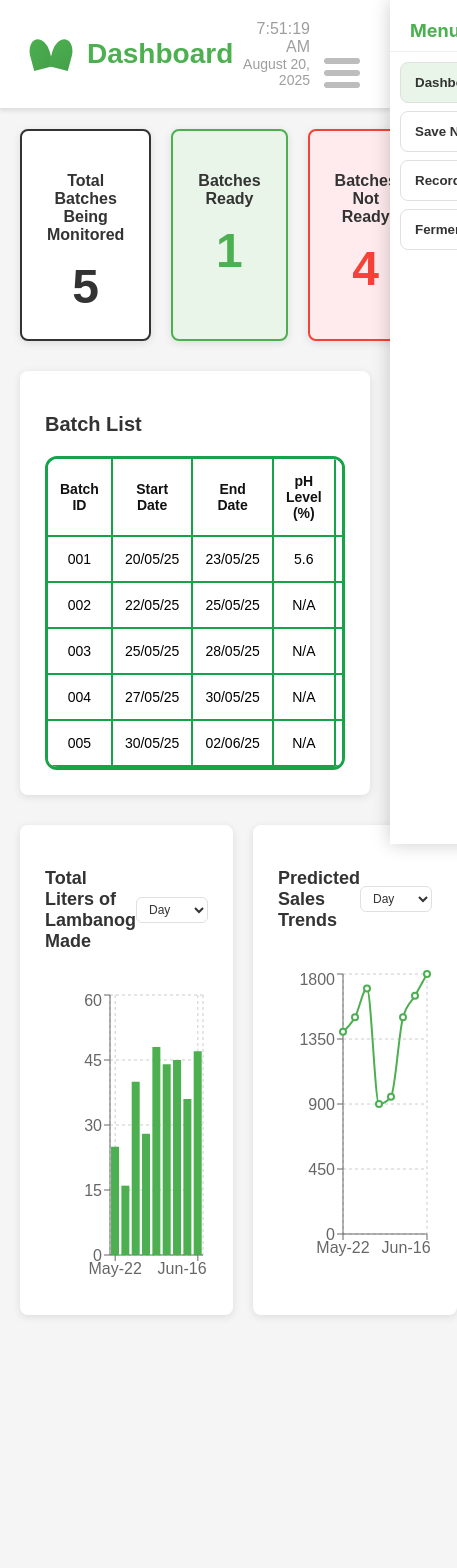
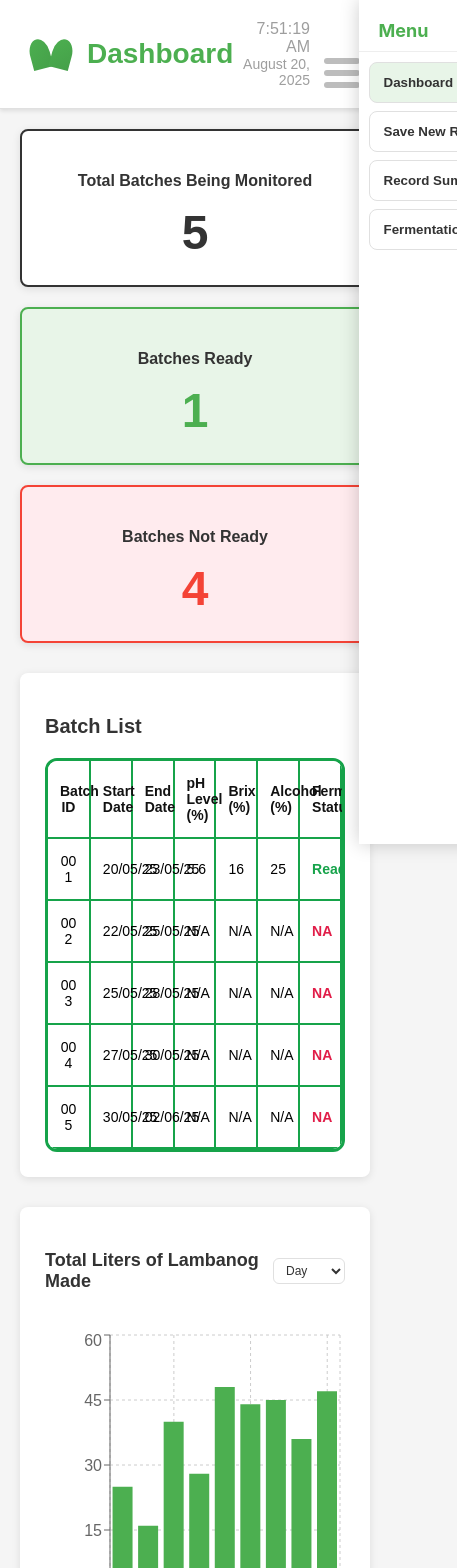
Before and after one commit to MICHAELLO29/Coconut-Sap-Fermentation, a React (Create React App) app in the folder coconut-fermentation/: page / in a window 390 px wide. Shown: the top 1568 px of the page, 457 px wide, since content can reach past the window. Before the commit the page ends 1345 px from the top, so only its background shows below. Built offline with nearby package versions, Linux system fonts and the light colour scheme.

Commit message:
Added responsive website feature. Added reset button in  Save New Record page. Fix the day month year in dashboard page.

```diff
--- a/coconut-fermentation/src/App.js
+++ b/coconut-fermentation/src/App.js
@@ -1,5 +1,28 @@
-import React, { useState, useMemo } from 'react';
+import React, { useState, useMemo, useEffect } from 'react';
 import { BarChart, Bar, XAxis, YAxis, CartesianGrid, Tooltip, ResponsiveContainer, LineChart, Line } from 'recharts';
+
+// Helpers
+const parseDMY = (d) => {
+	if (!d) return new Date(0);
+	const [dd, mm, yy] = d.split('/');
+	const year = Number(yy) + 2000; // '25' -> 2025
+	return new Date(year, Number(mm) - 1, Number(dd));
+};
+const formatDMY = (date) => {
+	const dd = String(date.getDate()).padStart(2, '0');
+	const mm = String(date.getMonth() + 1).padStart(2, '0');
+	const yy = String(date.getFullYear()).slice(-2);
+	return `${dd}/${mm}/${yy}`;
+};
+const addDays = (dateStr, days) => {
+	const dt = parseDMY(dateStr);
+	dt.setDate(dt.getDate() + days);
+	return formatDMY(dt);
+};
+const computeStatuses = (list) => {
+	const sorted = [...list].sort((a, b) => parseDMY(a.startDate) - parseDMY(b.startDate));
+	return sorted.map((b, idx) => ({ ...b, status: idx === 0 ? 'Ready' : 'N/A' }));
+};
 
 // Shared UI: Hamburger + Side Menu
 const SideMenu = ({ isOpen, onClose, onNavigate, currentPage }) => {
@@ -8,30 +31,20 @@ const SideMenu = ({ isOpen, onClose, onNavigate, currentPage }) => {
 			{isOpen && (
 				<div
 					style={{
-						position: 'fixed',
-						top: 0,
-						left: 0,
-						width: '100vw',
-						height: '100vh',
-						background: 'rgba(0,0,0,0.2)',
-						zIndex: 999
+						position: 'fixed', top: 0, left: 0, width: '100vw', height: '100vh',
+						background: 'rgba(0,0,0,0.25)', zIndex: 999, animation: 'fadeIn 180ms ease'
 					}}
 					onClick={onClose}
 				/>
 			)}
 			<div
+				className="menu"
 				style={{
-					position: 'fixed',
-					top: 0,
-					right: isOpen ? 0 : -280,
-					height: '100vh',
-					width: 280,
-					background: '#fff',
-					boxShadow: '0 0 18px rgba(0,0,0,0.2)',
-					transition: 'right 200ms ease',
-					zIndex: 1000,
-					display: 'flex',
-					flexDirection: 'column'
+					position: 'fixed', top: 0,
+					right: isOpen ? 0 : -300,
+					height: '100vh', width: 300,
+					background: '#fff', boxShadow: '0 0 18px rgba(0,0,0,0.2)', transition: 'right 200ms ease', zIndex: 1000,
+					display: 'flex', flexDirection: 'column'
 				}}
 			>
 				<div style={{ padding: '20px 20px 10px', borderBottom: '1px solid #eee' }}>
@@ -48,14 +61,8 @@ const SideMenu = ({ isOpen, onClose, onNavigate, currentPage }) => {
 							key={item.key}
 							onClick={() => onNavigate(item.key)}
 							style={{
-								textAlign: 'left',
-								padding: '12px 14px',
-								border: '1px solid #e0e0e0',
-								borderRadius: 8,
-								cursor: 'pointer',
-								background: currentPage === item.key ? '#e8f5e8' : '#fff',
-								fontWeight: 600,
-								color: '#333'
+								textAlign: 'left', padding: '12px 14px', border: '1px solid #e0e0e0', borderRadius: 8, cursor: 'pointer',
+								background: currentPage === item.key ? '#e8f5e8' : '#fff', fontWeight: 600, color: '#333', transition: 'background 120ms'
 							}}
 						>
 							{item.label}
@@ -81,7 +88,7 @@ const Header = ({ title, rightContent, onOpenMenu }) => (
 		</div>
 		<div style={{ display: 'flex', alignItems: 'flex-end', gap: 14 }}>
 			{rightContent}
-			<div title="menu" onClick={onOpenMenu} style={{ cursor: 'pointer' }}>
+			<div title="menu" onClick={onOpenMenu} style={{ cursor: 'pointer', transform: 'translateZ(0)' }}>
 				<div style={{ width: 36, height: 6, background: '#bdbdbd', borderRadius: 6, marginBottom: 6 }} />
 				<div style={{ width: 36, height: 6, background: '#bdbdbd', borderRadius: 6, marginBottom: 6 }} />
 				<div style={{ width: 36, height: 6, background: '#bdbdbd', borderRadius: 6 }} />
@@ -92,23 +99,51 @@ const Header = ({ title, rightContent, onOpenMenu }) => (
 
 const Dashboard = ({ onOpenMenu }) => {
 	const [now, setNow] = useState(new Date());
-	// Demo batches (sorted by start date). Only first is actively monitored per spec.
-	const batchesRaw = useMemo(() => ([
+	// Load batches from localStorage or fallback
+	const defaultBatches = useMemo(() => ([
 		{ id: '001', startDate: '20/05/25', endDate: '23/05/25', phLevel: 5.6, brix: 16.0, alcohol: 25.0 },
 		{ id: '002', startDate: '22/05/25', endDate: '25/05/25' },
 		{ id: '003', startDate: '25/05/25', endDate: '28/05/25' },
 		{ id: '004', startDate: '27/05/25', endDate: '30/05/25' },
 		{ id: '005', startDate: '30/05/25', endDate: '02/06/25' }
 	]), []);
+	const batchesRaw = useMemo(() => {
+		try {
+			const saved = JSON.parse(localStorage.getItem('batches') || 'null');
+			return saved && Array.isArray(saved) && saved.length ? saved : defaultBatches;
+		} catch { return defaultBatches; }
+	}, [defaultBatches]);
+	const batches = useMemo(() => computeStatuses(batchesRaw), [batchesRaw]);
 
-	// Enforce only one monitored batch at a time → mark the earliest (index 0) as Ready, others NA
-	const batches = useMemo(() => {
-		return batchesRaw.map((b, idx) => ({ ...b, status: idx === 0 ? 'Ready' : 'N/A' }));
-	}, [batchesRaw]);
-
-	React.useEffect(() => {
+	useEffect(() => {
 		const t = setInterval(() => setNow(new Date()), 1000);
 		return () => clearInterval(t);
+	}, []);
+
+	useEffect(() => {
+		// Inject responsive CSS + animations once
+		const style = document.createElement('style');
+		style.innerHTML = `
+			@keyframes fadeIn { from { opacity: 0; transform: translateY(6px) } to { opacity: 1; transform: translateY(0) } }
+			@keyframes pop { from { opacity: 0; transform: scale(.98) translateY(6px) } to { opacity: 1; transform: scale(1) translateY(0) } }
+			.card { animation: pop .35s ease both; transition: transform 160ms ease; }
+			.card:hover { transform: translateY(-2px); }
+			.chartCard { animation: pop .35s ease .05s both; }
+			.tableWrap { animation: pop .35s ease .05s both; }
+			.menu { width: 300px; }
+			.inputRow { gap: 12px; }
+			.inputRow input { width: 100%; }
+			.detailsGrid, .summaryGrid, .monitorGrid { grid-template-columns: 1.2fr 1fr; }
+			@media (max-width: 980px) {
+				.grid-3 { grid-template-columns: 1fr !important; }
+				.grid-2 { grid-template-columns: 1fr !important; }
+				.menu { width: 85vw !important; }
+				.detailsGrid, .summaryGrid, .monitorGrid { grid-template-columns: 1fr !important; }
+				.inputRow { flex-direction: column; align-items: flex-start; }
+			}
+		`;
+		document.head.appendChild(style);
+		return () => { document.head.removeChild(style); };
 	}, []);
 
 	const timeEl = (
@@ -128,53 +163,61 @@ const Dashboard = ({ onOpenMenu }) => {
 	];
 
 	// Day / Month / Year selector for charts
-	const [range, setRange] = useState('day');
+	const [litersRange, setLitersRange] = useState('day');
+	const [salesRange, setSalesRange] = useState('day');
 	const aggregateBy = (rows, valueKey, unit) => {
 		if (unit === 'day') return rows;
-		if (unit === 'month') {
+		// Helper: month aggregation
+		const toMonthTotals = () => {
 			const totals = {};
 			rows.forEach(r => {
 				const month = (r.date || '').split('-')[0];
 				totals[month] = (totals[month] || 0) + (r[valueKey] || 0);
 			});
-			return Object.entries(totals).map(([label, total]) => ({ date: label, [valueKey]: total }));
+			const monthOrder = ['Jan','Feb','Mar','Apr','May','Jun','Jul','Aug','Sep','Oct','Nov','Dec'];
+			return Object.entries(totals)
+				.sort((a,b) => monthOrder.indexOf(a[0]) - monthOrder.indexOf(b[0]))
+				.map(([label, total]) => ({ date: label, [valueKey]: total }));
+		};
+		if (unit === 'month') {
+			return toMonthTotals();
 		}
 		if (unit === 'year') {
-			const total = rows.reduce((s, r) => s + (r[valueKey] || 0), 0);
-			return [{ date: '2025', [valueKey]: total }];
+			// For this dataset, show monthly points within the year (more readable than a single total point)
+			return toMonthTotals();
 		}
 		return rows;
 	};
-	const litersChartData = useMemo(() => aggregateBy(lambanogData, 'liters', range), [lambanogData, range]);
-	const salesChartAgg = useMemo(() => aggregateBy(salesData, 'sales', range), [salesData, range]);
+	const litersChartData = useMemo(() => aggregateBy(lambanogData, 'liters', litersRange), [lambanogData, litersRange]);
+	const salesChartAgg = useMemo(() => aggregateBy(salesData, 'sales', salesRange), [salesData, salesRange]);
 
 	return (
 		<div style={{ fontFamily: 'Arial, sans-serif', backgroundColor: '#f5f5f5', minHeight: '100vh' }}>
 			<Header title="Dashboard" rightContent={timeEl} onOpenMenu={onOpenMenu} />
 
-			<div style={{
+			<div className="grid-3" style={{
 				display: 'grid', gridTemplateColumns: 'repeat(3, 1fr)', gap: 20, margin: 20, marginBottom: 30
 			}}>
-				<div style={{ background: 'white', padding: 25, borderRadius: 8, boxShadow: '0 2px 8px rgba(0,0,0,0.1)', textAlign: 'center', border: '2px solid #333' }}>
+				<div className="card" style={{ background: 'white', padding: 25, borderRadius: 8, boxShadow: '0 2px 8px rgba(0,0,0,0.1)', textAlign: 'center', border: '2px solid #333' }}>
 					<h3 style={{ color: '#333', fontSize: 16, fontWeight: 600, marginBottom: 15 }}>Total Batches Being Monitored</h3>
 					<div style={{ fontSize: 48, fontWeight: 700, color: '#333' }}>{batches.length}</div>
 				</div>
-				<div style={{ background: '#e8f5e8', padding: 25, borderRadius: 8, boxShadow: '0 2px 8px rgba(0,0,0,0.1)', textAlign: 'center', border: '2px solid #4CAF50' }}>
+				<div className="card" style={{ background: '#e8f5e8', padding: 25, borderRadius: 8, boxShadow: '0 2px 8px rgba(0,0,0,0.1)', textAlign: 'center', border: '2px solid #4CAF50' }}>
 					<h3 style={{ color: '#333', fontSize: 16, fontWeight: 600, marginBottom: 15 }}>Batches Ready</h3>
 					<div style={{ fontSize: 48, fontWeight: 700, color: '#4CAF50' }}>{batches.filter(b => b.status === 'Ready').length}</div>
 				</div>
-				<div style={{ background: '#ffebee', padding: 25, borderRadius: 8, boxShadow: '0 2px 8px rgba(0,0,0,0.1)', textAlign: 'center', border: '2px solid #f44336' }}>
+				<div className="card" style={{ background: '#ffebee', padding: 25, borderRadius: 8, boxShadow: '0 2px 8px rgba(0,0,0,0.1)', textAlign: 'center', border: '2px solid #f44336' }}>
 					<h3 style={{ color: '#333', fontSize: 16, fontWeight: 600, marginBottom: 15 }}>Batches Not Ready</h3>
 					<div style={{ fontSize: 48, fontWeight: 700, color: '#f44336' }}>{batches.filter(b => b.status !== 'Ready').length}</div>
 				</div>
 			</div>
 
-			<div style={{ background: 'white', padding: 25, borderRadius: 8, boxShadow: '0 2px 8px rgba(0,0,0,0.1)', margin: 20, marginBottom: 30 }}>
+			<div className="tableWrap" style={{ background: 'white', padding: 25, borderRadius: 8, boxShadow: '0 2px 8px rgba(0,0,0,0.1)', margin: 20, marginBottom: 30 }}>
 				<h2 style={{ color: '#333', fontSize: 20, fontWeight: 600, marginBottom: 20 }}>Batch List</h2>
 				<div style={{ overflowX: 'auto' }}>
-					{/* Outer frame to get rounded green border like the mock */}
+					{/* Outer frame */}
 					<div style={{ border: '3px solid #16a34a', borderRadius: 12, overflow: 'hidden' }}>
-						<table style={{ width: '100%', borderCollapse: 'collapse', fontSize: 14 }}>
+						<table style={{ width: '100%', borderCollapse: 'collapse', tableLayout: 'fixed', fontSize: 14 }}>
 							<thead>
 								<tr style={{ background: '#fff', color: '#111' }}>
 									{['Batch ID','Start Date','End Date','pH Level (%)','Brix (%)','Alcohol (%)','Fermentation Status'].map((h) => (
@@ -185,9 +228,9 @@ const Dashboard = ({ onOpenMenu }) => {
 								</tr>
 							</thead>
 							<tbody>
-								{batches.map((batch, index) => (
+								{batches.map((batch) => (
 									<tr key={batch.id} style={{ backgroundColor: '#fff' }}>
-										<td style={{ padding: '14px 12px', textAlign: 'center', borderRight: '2px solid #16a34a', borderBottom: '2px solid #16a34a' }}>{batch.id}</td>
+										<td style={{ padding: '14px 12px', textAlign: 'center', borderRight: '2px solid #16a34a', borderBottom: '2px solid #16a34a', wordBreak: 'break-word' }}>{batch.id}</td>
 										<td style={{ padding: '14px 12px', textAlign: 'center', borderRight: '2px solid #16a34a', borderBottom: '2px solid #16a34a' }}>{batch.startDate}</td>
 										<td style={{ padding: '14px 12px', textAlign: 'center', borderRight: '2px solid #16a34a', borderBottom: '2px solid #16a34a' }}>{batch.endDate}</td>
 										<td style={{ padding: '14px 12px', textAlign: 'center', borderRight: '2px solid #16a34a', borderBottom: '2px solid #16a34a' }}>{batch.status === 'Ready' ? batch.phLevel : 'N/A'}</td>
@@ -202,11 +245,11 @@ const Dashboard = ({ onOpenMenu }) => {
 				</div>
 			</div>
 
-			<div style={{ display: 'grid', gridTemplateColumns: '1fr 1fr', gap: 20, margin: 20, marginBottom: 30 }}>
-				<div style={{ background: 'white', padding: 25, borderRadius: 8, boxShadow: '0 2px 8px rgba(0,0,0,0.1)' }}>
+			<div className="grid-2" style={{ display: 'grid', gridTemplateColumns: '1fr 1fr', gap: 20, margin: 20, marginBottom: 30 }}>
+				<div className="chartCard" style={{ background: 'white', padding: 25, borderRadius: 8, boxShadow: '0 2px 8px rgba(0,0,0,0.1)' }}>
 					<div style={{ display: 'flex', justifyContent: 'space-between', alignItems: 'center', marginBottom: 20 }}>
 						<h3 style={{ color: '#333', fontSize: 18, fontWeight: 600 }}>Total Liters of Lambanog Made</h3>
-						<select value={range} onChange={(e) => setRange(e.target.value)} style={{ fontSize: 12, color: '#333', border: '1px solid #e0e0e0', borderRadius: 6, padding: '4px 8px', background: '#fff' }}>
+						<select value={litersRange} onChange={(e) => setLitersRange(e.target.value)} style={{ fontSize: 12, color: '#333', border: '1px solid #e0e0e0', borderRadius: 6, padding: '4px 8px', background: '#fff' }}>
 							<option value="day">Day</option>
 							<option value="month">Month</option>
 							<option value="year">Year</option>
@@ -224,10 +267,10 @@ const Dashboard = ({ onOpenMenu }) => {
 						</ResponsiveContainer>
 					</div>
 				</div>
-				<div style={{ background: 'white', padding: 25, borderRadius: 8, boxShadow: '0 2px 8px rgba(0,0,0,0.1)' }}>
+				<div className="chartCard" style={{ background: 'white', padding: 25, borderRadius: 8, boxShadow: '0 2px 8px rgba(0,0,0,0.1)' }}>
 					<div style={{ display: 'flex', justifyContent: 'space-between', alignItems: 'center', marginBottom: 20 }}>
 						<h3 style={{ color: '#333', fontSize: 18, fontWeight: 600 }}>Predicted Sales Trends</h3>
-						<select value={range} onChange={(e) => setRange(e.target.value)} style={{ fontSize: 12, color: '#333', border: '1px solid #e0e0e0', borderRadius: 6, padding: '4px 8px', background: '#fff' }}>
+						<select value={salesRange} onChange={(e) => setSalesRange(e.target.value)} style={{ fontSize: 12, color: '#333', border: '1px solid #e0e0e0', borderRadius: 6, padding: '4px 8px', background: '#fff' }}>
 							<option value="day">Day</option>
 							<option value="month">Month</option>
 							<option value="year">Year</option>
@@ -250,23 +293,63 @@ const Dashboard = ({ onOpenMenu }) => {
 	);
 };
 
-const SaveNewRecord = ({ onOpenMenu }) => {
+const SaveNewRecord = ({ onOpenMenu, onNavigate }) => {
 	const [formData, setFormData] = useState({ brix: '16.0', alcoholContent: '25.0', temperature: '32.0 C', timeInterval: '56:04:01', logDate: '20/05/25' });
 	const handleInputChange = (e) => setFormData(prev => ({ ...prev, [e.target.name]: e.target.value }));
 	const inputBox = (label, name, value) => (
-		<div style={{ display: 'flex', justifyContent: 'space-between', alignItems: 'center' }}>
+		<div className="inputRow" style={{ display: 'flex', justifyContent: 'space-between', alignItems: 'center' }}>
 			<label style={{ color: '#9e9e9e', fontWeight: 700, minWidth: 140 }}>{label}</label>
 			<input name={name} value={value} onChange={handleInputChange} style={{ flex: 1, maxWidth: 350, padding: '18px 16px', borderRadius: 12, border: '1px solid #eee', background: '#f6f7f7', textAlign: 'right', fontSize: 18, color: '#333' }} />
 		</div>
 	);
 
+	const getNextId = () => {
+		try {
+			const arr = JSON.parse(localStorage.getItem('batches') || '[]');
+			const max = arr.reduce((m, b) => {
+				const n = parseInt(b.id, 10);
+				return Number.isFinite(n) && n > m ? n : m;
+			}, 0);
+			const next = max + 1;
+			return { num: next, str: String(next).padStart(3, '0') };
+		} catch {
+			return { num: 1, str: '001' };
+		}
+	};
+	const nextId = getNextId();
+
+	const handleSave = () => {
+		try {
+			const existing = JSON.parse(localStorage.getItem('batches') || '[]');
+			const fresh = getNextId();
+			const start = formData.logDate || formatDMY(new Date());
+			const end = addDays(start, 2);
+			const newRec = { id: fresh.str, startDate: start, endDate: end };
+			const updated = computeStatuses([...existing, newRec]);
+			localStorage.setItem('batches', JSON.stringify(updated));
+			alert(`Record saved (Batch ${fresh.str}). It will appear in the batch list.`);
+			onNavigate && onNavigate('dashboard');
+		} catch (e) {
+			console.error(e);
+			alert('Failed to save record.');
+		}
+	};
+
+	const handleReset = () => {
+		if (window.confirm('Reset all batches and dashboard?')) {
+			localStorage.removeItem('batches');
+			alert('Batches reset.');
+			onNavigate && onNavigate('dashboard');
+		}
+	};
+
 	return (
 		<div style={{ fontFamily: 'Arial, sans-serif', backgroundColor: '#f5f5f5', minHeight: '100vh' }}>
 			<Header title="Save New Record" onOpenMenu={onOpenMenu} />
-			<div style={{ display: 'grid', gridTemplateColumns: '1.2fr 1fr', gap: 24, padding: 24 }}>
+			<div className="detailsGrid" style={{ display: 'grid', gridTemplateColumns: '1.2fr 1fr', gap: 24, padding: 24 }}>
 				<div style={{ background: '#fff', padding: 24, borderRadius: 10, boxShadow: '0 2px 8px rgba(0,0,0,0.06)' }}>
 					<div style={{ fontSize: 28, fontWeight: 800, color: '#111', marginBottom: 12 }}>Production Details</div>
-					<div style={{ background: '#f1f2f4', display: 'inline-block', padding: '8px 14px', borderRadius: 10, marginBottom: 18, color: '#333', fontWeight: 700 }}>Batch Number: 001</div>
+					<div style={{ background: '#f1f2f4', display: 'inline-block', padding: '8px 14px', borderRadius: 10, marginBottom: 18, color: '#333', fontWeight: 700 }}>Batch Number: {nextId.str}</div>
 					<div style={{ display: 'flex', flexDirection: 'column', gap: 16 }}>
 						{inputBox('Brix (sugar)', 'brix', formData.brix)}
 						{inputBox('Alcohol Content', 'alcoholContent', formData.alcoholContent)}
@@ -290,13 +373,18 @@ const SaveNewRecord = ({ onOpenMenu }) => {
 					</div>
 					<div style={{ background: '#e8f5e8', padding: 18, borderRadius: 12, boxShadow: '0 2px 8px rgba(0,0,0,0.06)' }}>
 						<div style={{ fontSize: 20, fontWeight: 800, color: '#1b5e20', marginBottom: 6 }}>Fermentation Timeline</div>
-						<div style={{ color: '#333' }}>Start Date: <b style={{ color: '#16a34a' }}>20/05/25</b></div>
-						<div style={{ color: '#333' }}>End Date: <b style={{ color: '#16a34a' }}>22/05/25</b></div>
+						<div style={{ color: '#333' }}>Start Date: <b style={{ color: '#16a34a' }}>{formData.logDate}</b></div>
+						<div style={{ color: '#333' }}>End Date: <b style={{ color: '#16a34a' }}>{addDays(formData.logDate, 2)}</b></div>
 					</div>
 				</div>
 			</div>
-			<div style={{ textAlign: 'center', margin: '24px 0 40px' }}>
-				<button style={{ background: '#16a34a', color: '#fff', fontWeight: 800, border: 'none', padding: '16px 42px', borderRadius: 50, fontSize: 20, cursor: 'pointer' }}>Save Record</button>
+			<div style={{ display: 'flex', justifyContent: 'center', gap: 12, margin: '24px 0 40px' }}>
+				<button onClick={handleSave} style={{ background: '#16a34a', color: '#fff', fontWeight: 800, border: 'none', padding: '16px 42px', borderRadius: 50, fontSize: 18, cursor: 'pointer' }}>
+					Save Record
+				</button>
+				<button onClick={handleReset} style={{ background: '#ffffff', color: '#333', fontWeight: 700, border: '2px solid #e5e7eb', padding: '16px 24px', borderRadius: 50, fontSize: 16, cursor: 'pointer' }}>
+					Reset
+				</button>
 			</div>
 		</div>
 	);
@@ -306,7 +394,7 @@ const RecordSummary = ({ onOpenMenu }) => {
 	return (
 		<div style={{ fontFamily: 'Arial, sans-serif', backgroundColor: '#f5f5f5', minHeight: '100vh' }}>
 			<Header title="Record Summary" onOpenMenu={onOpenMenu} />
-			<div style={{ display: 'grid', gridTemplateColumns: '1.2fr 1fr', gap: 24, padding: 24 }}>
+			<div className="summaryGrid" style={{ display: 'grid', gridTemplateColumns: '1.2fr 1fr', gap: 24, padding: 24 }}>
 				<div style={{ background: '#fff', padding: 24, borderRadius: 10, boxShadow: '0 2px 8px rgba(0,0,0,0.06)' }}>
 					<div style={{ fontSize: 36, fontWeight: 800, color: '#111', marginBottom: 12 }}>Batch 001</div>
 					{['Brix (sugar):|16.0', 'Alcohol Content:|25.0', 'Temperature:|32.0 C', 'Time Interval|56:04:01', 'Log Date|20/05/25'].map((row, i) => {
@@ -330,40 +418,19 @@ const RecordSummary = ({ onOpenMenu }) => {
 					<div style={{ background: '#e8f5e8', padding: 18, borderRadius: 12, boxShadow: '0 2px 8px rgba(0,0,0,0.06)' }}>
 						<div style={{ fontSize: 20, fontWeight: 800, color: '#1b5e20', marginBottom: 6 }}>Production Summary</div>
 						<div style={{
-							display: 'grid',
-							gridTemplateColumns: '1fr 1fr',
-							border: '2px solid #cfe3cf',
-							borderRadius: 12,
-							overflow: 'hidden',
-							background: '#eaf6ea'
+							display: 'grid', gridTemplateColumns: '1fr 1fr', border: '2px solid #cfe3cf', borderRadius: 12, overflow: 'hidden', background: '#eaf6ea'
 						}}>
-							{/* Row: Batch */}
-							<div style={{ padding: 14, background: '#fff', borderRight: '1px solid #cfe3cf', borderBottom: '1px solid #cfe3cf', fontWeight: 800, color: '#222' }}>Batch</div>
-							<div style={{ padding: 14, background: '#fff', borderBottom: '1px solid #cfe3cf', color: '#222' }}>001</div>
-
-							{/* Row: Total Tuba Produced */}
-							<div style={{ padding: 14, background: '#fff', borderRight: '1px solid #cfe3cf', borderBottom: '1px solid #cfe3cf', fontWeight: 800, color: '#222' }}>Total Tuba Produced</div>
-							<div style={{ padding: 14, background: '#fff', borderBottom: '1px solid #cfe3cf', color: '#222' }}>18.5 L</div>
-
-							{/* Row: Duration with subtext */}
-							<div style={{ padding: 14, background: '#fff', borderRight: '1px solid #cfe3cf', borderBottom: '1px solid #cfe3cf', fontWeight: 800, color: '#222' }}>
-								Duration
-								<div style={{ fontSize: 11, color: '#8a8f98', marginTop: 6, lineHeight: 1.2 }}>
-									Start Date 20/05/25<br />
-									End Date 20/05/27
-								</div>
-							</div>
-							<div style={{ padding: 14, background: '#fff', borderBottom: '1px solid #cfe3cf', color: '#222' }}>2 days</div>
-
-							{/* Row: Predicted Income with subtext and button */}
-							<div style={{ padding: 14, background: '#fff', borderRight: '1px solid #cfe3cf', fontWeight: 800, color: '#222' }}>
-								Predicted Income
-								<div style={{ display: 'flex', alignItems: 'center', gap: 8, marginTop: 6 }}>
-									<span style={{ fontSize: 11, color: '#8a8f98' }}>2% higher than last batch</span>
-									<button style={{ fontSize: 11, color: '#666', border: '1px solid #cfe3cf', background: '#f7faf7', padding: '4px 8px', borderRadius: 6, cursor: 'pointer' }}>View Analytics</button>
-								</div>
-							</div>
+							<div style={{ padding: 14, background: '#fff', borderRight: '1px solid #cfe3cf', borderBottom: '1px solid #cfe3cf' }}>Batch</div>
+							<div style={{ padding: 14, background: '#fff', borderBottom: '1px solid #cfe3cf' }}>001</div>
+							<div style={{ padding: 14, background: '#fff', borderRight: '1px solid #cfe3cf', borderBottom: '1px solid #cfe3cf' }}>Total Tuba Produced</div>
+							<div style={{ padding: 14, background: '#fff', borderBottom: '1px solid #cfe3cf' }}>18.5 L</div>
+							<div style={{ padding: 14, background: '#fff', borderRight: '1px solid #cfe3cf', borderBottom: '1px solid #cfe3cf' }}>Duration</div>
+							<div style={{ padding: 14, background: '#fff', borderBottom: '1px solid #cfe3cf' }}>2 days<div style={{ fontSize: 11, color: '#8a8f98', marginTop: 6 }}>Start Date 20/05/25<br/>End Date 20/05/27</div></div>
+							<div style={{ padding: 14, background: '#fff', borderRight: '1px solid #cfe3cf' }}>Predicted Income</div>
 							<div style={{ padding: 14, background: '#fff', color: '#16a34a', fontWeight: 900 }}>₱2,220.00</div>
+						</div>
+						<div style={{ marginTop: 8, color: '#9e9e9e', fontSize: 12 }}>
+							2% higher than last batch • <button style={{ fontSize: 11, color: '#666', border: '1px solid #cfe3cf', background: '#f7faf7', padding: '4px 8px', borderRadius: 6, cursor: 'pointer' }}>View Analytics</button>
 						</div>
 					</div>
 				</div>
@@ -391,7 +458,7 @@ const FermentationMonitoring = ({ onOpenMenu }) => {
 	return (
 		<div style={{ fontFamily: 'Arial, sans-serif', backgroundColor: '#f5f5f5', minHeight: '100vh' }}>
 			<Header title="Fermentation Monitoring" onOpenMenu={onOpenMenu} />
-			<div style={{ display: 'grid', gridTemplateColumns: '2fr 1fr', gap: 24, padding: 24 }}>
+			<div className="monitorGrid" style={{ display: 'grid', gridTemplateColumns: '2fr 1fr', gap: 24, padding: 24 }}>
 				<div style={{ background: '#fff', padding: 24, borderRadius: 10, boxShadow: '0 2px 8px rgba(0,0,0,0.06)' }}>
 					<div style={{ width: '100%', height: 420 }}>
 						<ResponsiveContainer width="100%" height="100%">
@@ -439,19 +506,19 @@ function App() {
 	const pageEl = () => {
 		switch (currentPage) {
 			case 'dashboard': return <Dashboard onOpenMenu={() => setMenuOpen(true)} />;
-			case 'save-record': return <SaveNewRecord onOpenMenu={() => setMenuOpen(true)} />;
+			case 'save-record': return <SaveNewRecord onOpenMenu={() => setMenuOpen(true)} onNavigate={navigate} />;
 			case 'record-summary': return <RecordSummary onOpenMenu={() => setMenuOpen(true)} />;
 			case 'fermentation-monitoring': return <FermentationMonitoring onOpenMenu={() => setMenuOpen(true)} />;
 			default: return <Dashboard onOpenMenu={() => setMenuOpen(true)} />;
 		}
 	};
 
-	return (
-		<div className="App">
+  return (
+    <div className="App">
 			{pageEl()}
 			<SideMenu isOpen={menuOpen} onClose={() => setMenuOpen(false)} onNavigate={navigate} currentPage={currentPage} />
-		</div>
-	);
+    </div>
+  );
 }
 
 export default App;
```
